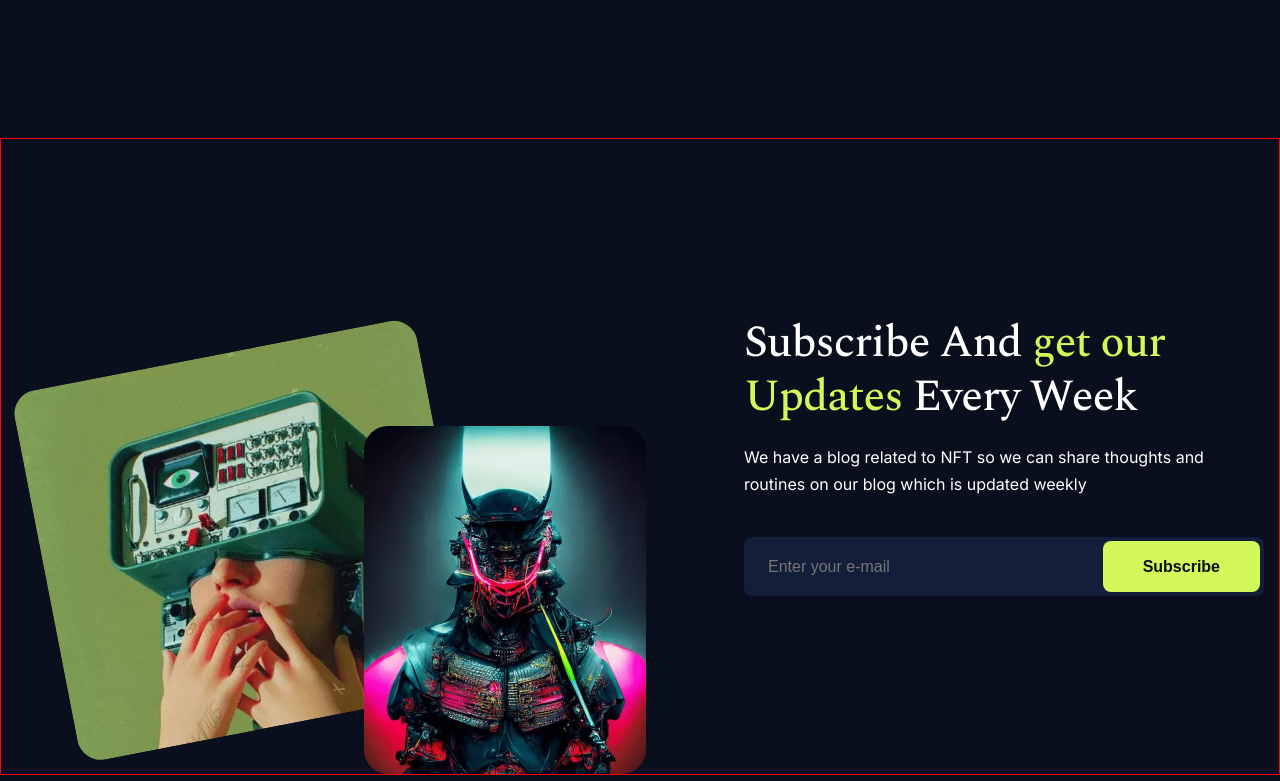
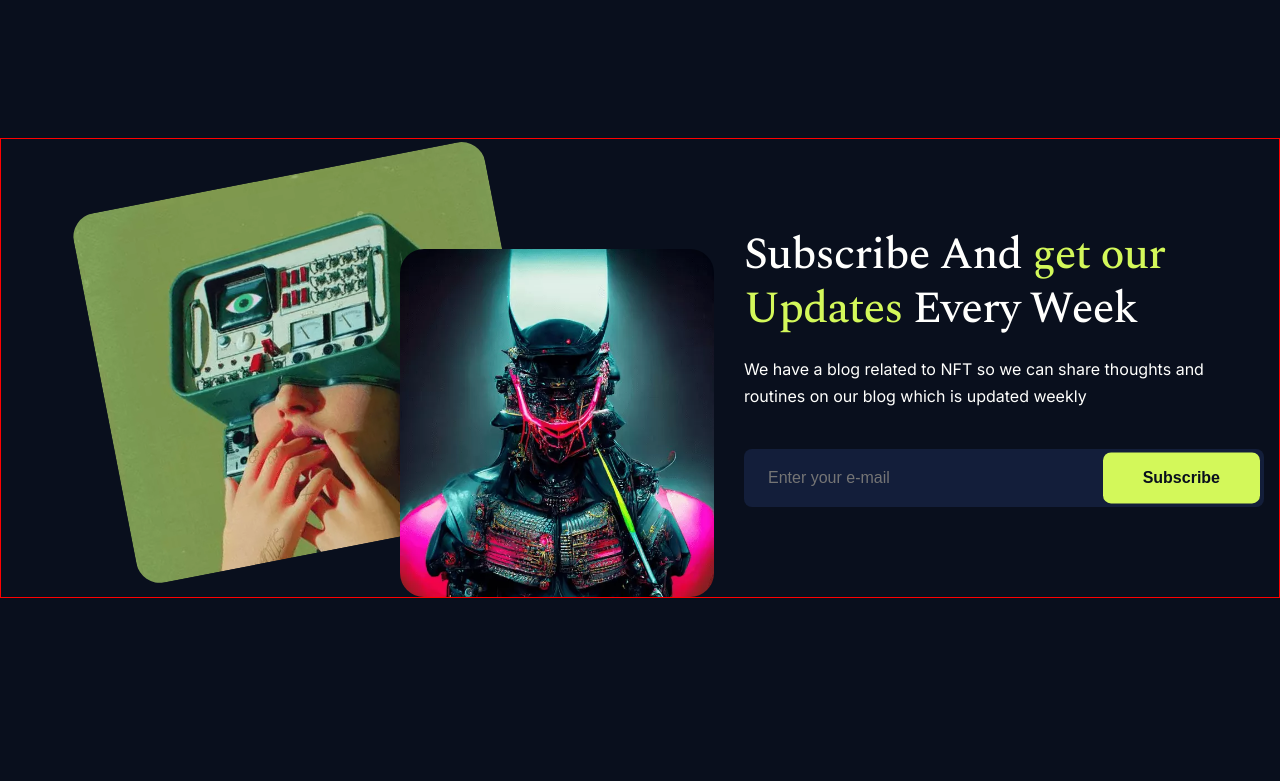
Before and after one commit to VitaliKozhurov/nft-art, a React (Create React App) app: page / in a window 1280 px wide. Shown: the part 3480-4261 px from the top of the page. Built offline with nearby package versions, Linux system fonts and the light colour scheme.

Commit message:
refactor: refactor adaptive subscribe section

```diff
--- a/src/components/gridSection/headerGridItem.ts
+++ b/src/components/gridSection/headerGridItem.ts
@@ -11,6 +11,8 @@ export const HeaderGridItem = styled.div<Props>`
     margin-right: 15px;
     @media ${theme.media.tablet} {
         max-width: 100%;
+    }
+    @media ${theme.media.bigMobile} {
         margin: 0;
     }
 `;
--- a/src/components/index.ts
+++ b/src/components/index.ts
@@ -8,7 +8,7 @@ export { Logo } from './logo/logo';
 export { MainImageCard } from '../layout/sections/main/mainImageCard/mainImageCard';
 export { HeaderMenu } from '../layout/header/headerMenu/headerMenu';
 export { Photo } from './photo/photo';
-export { PopularCard } from './popularCard/popularCard';
+export { PopularCard } from '../layout/sections/popular/popularCard/popularCard';
 export { SectionDescription } from './sectionDescription/sectionDescription';
 export { SectionTitle } from './sectionTitle/sectionTitle';
 export { Socials } from './socials/socials';
--- a/src/layout/sections/popular/popular.tsx
+++ b/src/layout/sections/popular/popular.tsx
@@ -1,31 +1,24 @@
 import React from 'react';
 import styled from 'styled-components';
-import { cardsData } from './cardsData';
 import {
     Button,
     ButtonGridItem,
     Container,
     GridSectionContainer,
     HeaderGridItem,
-    PopularCard,
     SectionTitle,
     StyledSection,
 } from '../../../components';
-import { TitleTextType } from '../../../components/sectionTitle/sectionTitle';
 import { theme } from '../../../styles/Theme';
-
-const popularTitle: TitleTextType[] = [
-    { text: 'Popular ', type: 'primary' },
-    { text: 'Artists ', type: 'accent' },
-    { text: 'On This Week', type: 'primary' },
-];
+import { PopularCard } from './popularCard/popularCard';
+import { cardsData, popularTitle } from './popularSectionData';
 
 export const Popular = () => {
     return (
         <StyledSection>
             <Container>
                 <GridSectionContainer>
-                    <HeaderGridItem maxWidth={'320px'}>
+                    <HeaderGridItem maxWidth={'360px'}>
                         <SectionTitle tagName={'h2'} title={popularTitle} />
                     </HeaderGridItem>
                     <ButtonGridItem>
--- a/src/components/popularCard/popularCard.tsx
+++ b/src/layout/sections/popular/popularCard/popularCard.tsx
@@ -1,7 +1,7 @@
 import React, { FC } from 'react';
 import styled from 'styled-components';
 import { CardAvatar } from './cardAvatar/cardAvatar';
-import { theme } from '../../styles/Theme';
+import { theme } from '../../../../styles/Theme';
 
 type Props = {
     imageUrl: string;
@@ -25,7 +25,7 @@ const CardImage = styled.div<{ imageUrl: string }>`
     position: relative;
     background:
         linear-gradient(2deg, rgba(19, 30, 58, 0.92) 0%, rgba(19, 30, 58, 0) 70.62%),
-        url(${(props) => props.imageUrl}) no-repeat center / cover,
+        url(${(props) => props.imageUrl}) no-repeat top / cover,
         lightgray 0px -29.153px / 100% 167.203% no-repeat;
 
     &:nth-child(1) {
--- a/src/layout/sections/popular/cardsData.ts
+++ b/src/layout/sections/popular/popularSectionData.ts
@@ -8,6 +8,7 @@ import sebastian from '../../../assets/images/popular_section/popular_sebastian.
 import sebastianIcon from '../../../assets/images/avatars/sebastian.webp';
 import abraham from '../../../assets/images/popular_section/popular_abraham.webp';
 import abrahamIcon from '../../../assets/images/avatars/abraham.webp';
+import { TitleTextType } from '../../../components/sectionTitle/sectionTitle';
 
 export const cardsData = [
     {
@@ -36,3 +37,9 @@ export const cardsData = [
         ownerName: 'Abraham Zack',
     },
 ];
+
+export const popularTitle: TitleTextType[] = [
+    { text: 'Popular ', type: 'primary' },
+    { text: 'Artists ', type: 'accent' },
+    { text: 'On This Week', type: 'primary' },
+];
--- a/src/layout/sections/subscribe/subscribe.tsx
+++ b/src/layout/sections/subscribe/subscribe.tsx
@@ -12,88 +12,126 @@ import {
     SectionTitle,
     StyledSection,
 } from '../../../components';
-import { TitleTextType } from '../../../components/sectionTitle/sectionTitle';
 import { theme } from '../../../styles/Theme';
-
-const subscribeSectionTitle: TitleTextType[] = [
-    { text: 'Subscribe And ', type: 'primary' },
-    { text: 'get our Updates ', type: 'accent' },
-    { text: 'Every Week', type: 'primary' },
-];
+import { subscribeSectionDescription, subscribeSectionTitle } from './subscribeSectionData';
 
 export const Subscribe = () => {
     return (
         <StyledSection>
             <Container>
-                <FlexWrapper gap={'30px'} justify={'space-between'}>
+                <SubscribeFlexContainer>
                     <SubscribeCardsBody>
                         <SubscribeCard
-                            height={'376px'}
                             right={'154px'}
                             bottom={'10px'}
-                            width={'410px'}
                             transform={'rotate(-11deg)'}
                             origin={'left bottom'}
                         >
                             <Photo src={cardFrontSide} alt={'Subscribe card photo'} />
                         </SubscribeCard>
-                        <SubscribeCard height={'348px'} right={'0'} bottom={'0'} width={'282px'}>
+                        <SubscribeCard right={'0'} bottom={'0'}>
                             <Photo src={cardBackSide} alt={'Subscribe card photo'} />
                         </SubscribeCard>
                     </SubscribeCardsBody>
-                    <SubscribeContainer>
+
+                    <SubscribeSectionContent>
                         <FlexWrapper direction={'column'}>
                             <SectionTitle tagName={'h2'} title={subscribeSectionTitle} />
-                            <SectionDescription>
-                                We have a blog related to NFT so we can share thoughts and routines on our blog which is
-                                updated weekly
-                            </SectionDescription>
+                            <SectionDescription>{subscribeSectionDescription}</SectionDescription>
                             <InputBox>
-                                <StyledInput type="text" placeholder={'Enter your e-mail'} />
+                                <Input type="text" placeholder={'Enter your e-mail'} />
                                 <Button variant={'contained'}>Subscribe</Button>
                             </InputBox>
                         </FlexWrapper>
-                    </SubscribeContainer>
-                </FlexWrapper>
+                    </SubscribeSectionContent>
+                </SubscribeFlexContainer>
             </Container>
         </StyledSection>
     );
 };
 
-const SubscribeContainer = styled.div`
+const SubscribeFlexContainer = styled.div`
+    display: flex;
+    justify-content: space-between;
+    gap: 30px;
+
+    @media ${theme.media.tablet} {
+        flex-direction: column;
+        gap: 0;
+    }
+`;
+
+const SubscribeSectionContent = styled.div`
     max-width: 520px;
     width: 100%;
-    padding: 178px 0;
+    padding: 90px 0;
+
+    @media ${theme.media.bigDesktop} {
+        max-width: 420px;
+    }
+
+    @media ${theme.media.desktop} {
+        max-width: 380px;
+        padding: 60px 0;
+    }
+
+    @media ${theme.media.tablet} {
+        padding: 0;
+        text-align: center;
+        order: 1;
+        margin: 0 auto 48px;
+    }
 `;
 
 const SubscribeCardsBody = styled.div`
     position: relative;
-    max-width: 630px;
     width: 100%;
+
+    @media ${theme.media.tablet} {
+        min-height: 420px;
+        order: 2;
+        max-width: 80%;
+        margin: 0 auto;
+    }
+
+    @media ${theme.media.bigMobile} {
+        width: 100%;
+        min-height: 290px;
+    }
 `;
 
 const InputBox = styled.div`
     display: flex;
+    flex-direction: column;
     border-radius: 8px;
     background: ${theme.colors.cardBg};
-    padding: 4px 4px 4px 24px;
+    padding: 16px 156px 16px 24px;
+    position: relative;
+
+    button {
+        position: absolute;
+        top: 50%;
+        right: 4px;
+        transform: translateY(-50%);
+    }
+
+    @media ${theme.media.tablet} {
+        & button {
+            top: unset;
+            right: unset;
+            left: 50%;
+            bottom: -76px;
+            transform: translate(-50%, 0%);
+        }
+    }
 `;
 
-const StyledInput = styled.input`
-    flex: 1 1 auto;
-    background: transparent;
-    font-size: 16px;
-    font-weight: 400;
-    line-height: 1.6;
-    border: none;
-    outline: none;
+const Input = styled.input`
     color: ${theme.colors.textFont};
     margin-right: 10px;
 `;
 
 type SubscribeCardProps = {
-    width?: string;
-    height?: string;
     left?: string;
     top?: string;
     right?: string;
@@ -104,9 +142,7 @@ type SubscribeCardProps = {
 
 const SubscribeCard = styled.div<SubscribeCardProps>`
     position: absolute;
-    max-width: ${(props) => props.width};
     width: 100%;
-    height: ${(props) => props.height || '100%'};
     border-radius: 24px;
     overflow: hidden;
     top: ${(props) => props.top};
@@ -115,4 +151,45 @@ const SubscribeCard = styled.div<SubscribeCardProps>`
     right: ${(props) => props.right};
     transform: ${(props) => props.transform};
     transform-origin: ${(props) => props.origin};
+
+    &:first-child {
+        width: 60%;
+        height: 376px;
+    }
+
+    &:last-child {
+        width: 45%;
+        height: 348px;
+    }
+
+    @media ${theme.media.bigDesktop} {
+        &:first-child {
+            height: 306px;
+        }
+
+        &:last-child {
+            height: 278px;
+        }
+    }
+
+    @media ${theme.media.desktop} {
+        &:first-child {
+            height: 266px;
+            right: 90px;
+        }
+        &:last-child {
+            height: 238px;
+        }
+    }
+
+    @media ${theme.media.bigMobile} {
+        &:first-child {
+            height: 190px;
+            width: 70%;
+        }
+        &:last-child {
+            height: 200px;
+            width: 60%;
+        }
+    }
 `;
--- /dev/null
+++ b/src/layout/sections/subscribe/subscribeSectionData.ts
@@ -0,0 +1,9 @@
+import { TitleTextType } from '../../../components/sectionTitle/sectionTitle';
+
+export const subscribeSectionTitle: TitleTextType[] = [
+    { text: 'Subscribe And ', type: 'primary' },
+    { text: 'get our Updates ', type: 'accent' },
+    { text: 'Every Week', type: 'primary' },
+];
+export const subscribeSectionDescription =
+    'We have a blog related to NFT so we can share thoughts and routines on our blog which is updated weekly';
--- a/src/styles/Global.styled.ts
+++ b/src/styles/Global.styled.ts
@@ -54,4 +54,14 @@ export const GlobalStyle = createGlobalStyle`
     background-color: unset;
     border: none;
   }
+
+  input{
+    background: transparent;
+    font-size: 16px;
+    font-weight: 400;
+    line-height: 1.6;
+    border: none;
+    outline: none;
+  }
+
 `;
```
Also changed, not shown: src/layout/sections/main/main.tsx (+0 -14 lines), src/layout/sections/popular/popularCard/cardAvatar/cardAvatar.tsx (renamed from src/components/popularCard/cardAvatar/cardAvatar.tsx).
